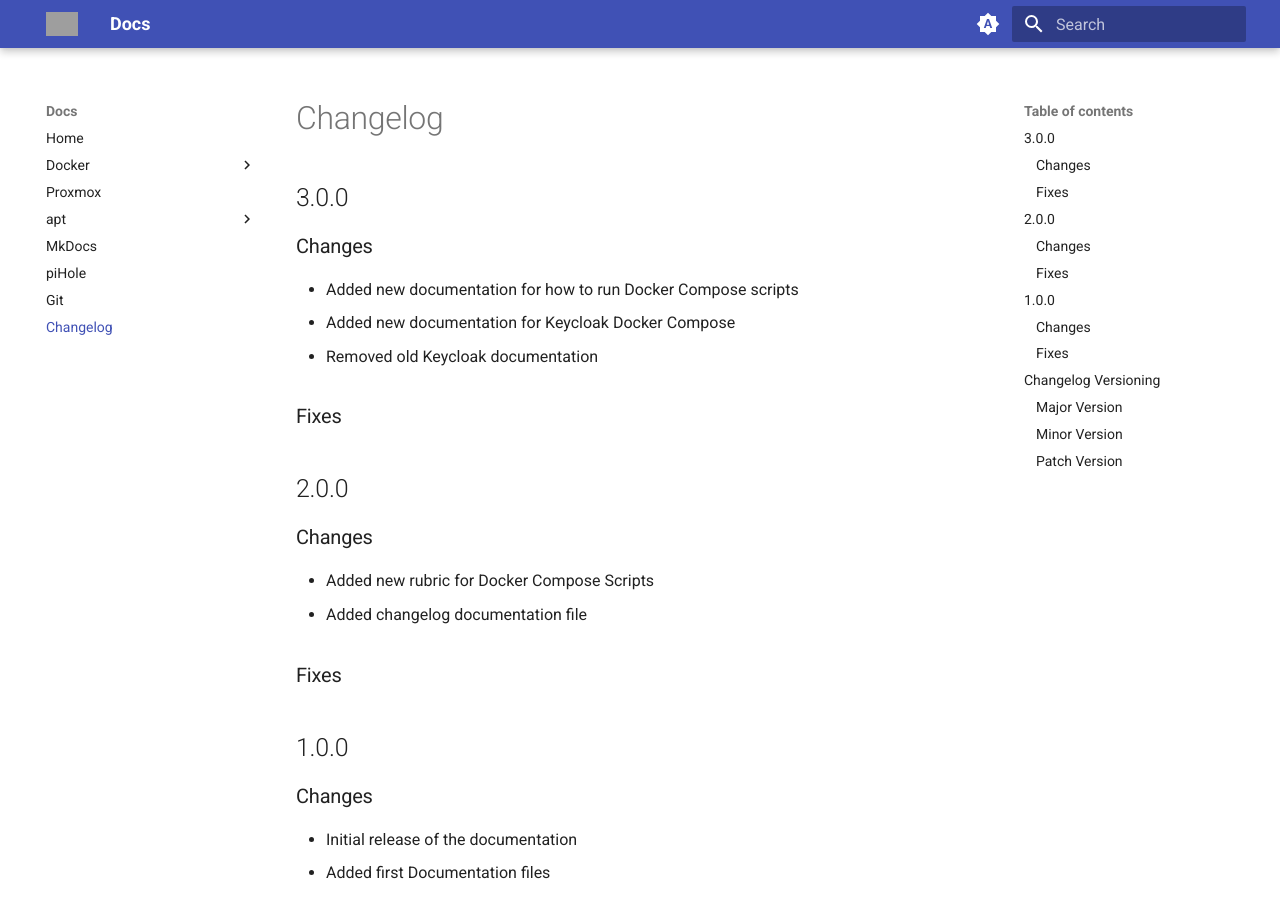
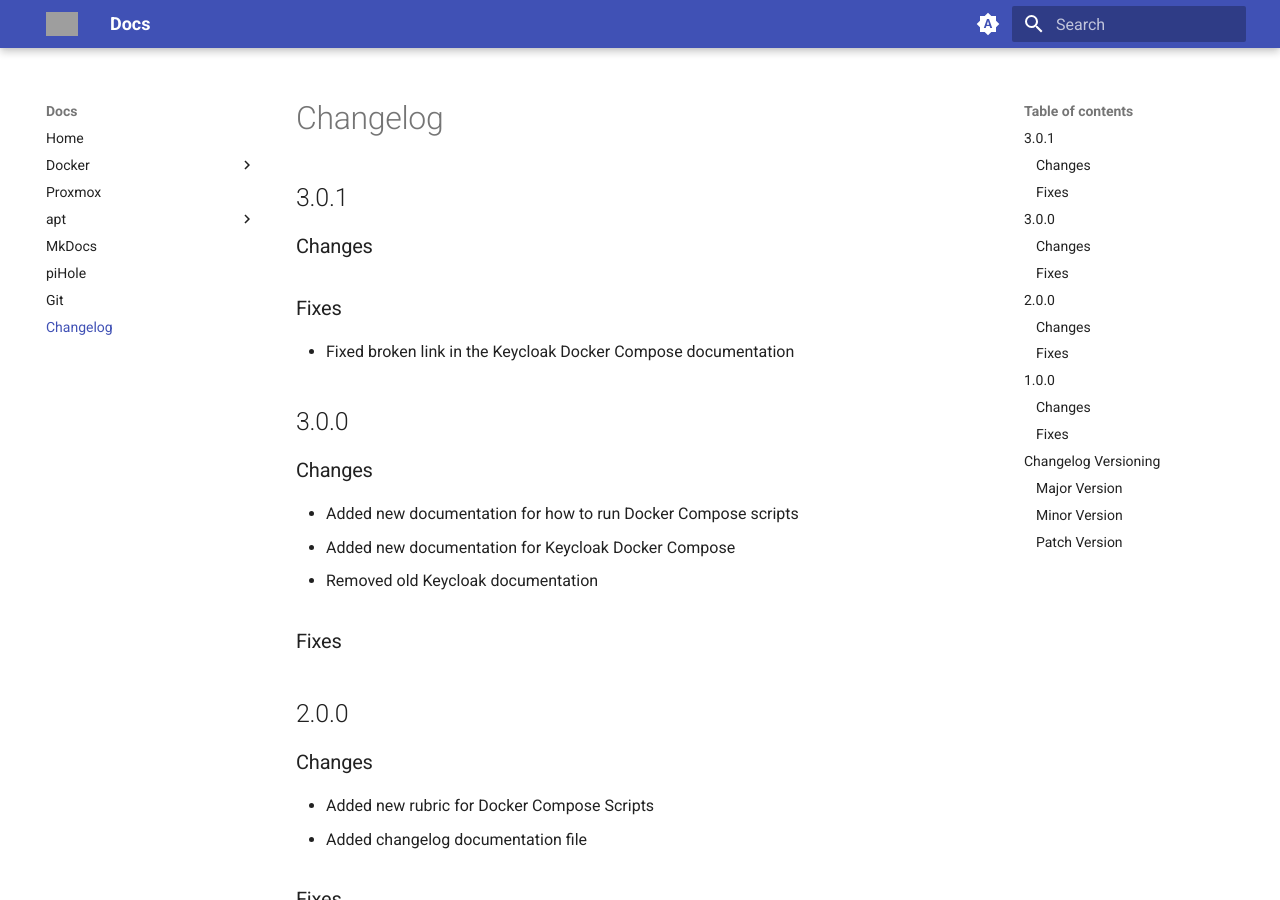
Before and after one commit to wimwenigerkind/mkdocs-wim-wenigerkind, an MkDocs documentation site: the page built from docs/docs/changelog.md, in a window 1280 px wide and 900 px high. Built offline with MkDocs 1.6.1 and Material for MkDocs 9.7.7, drawn with Linux system fonts in a browser that asks for light colours; grey boxes are pictures that could not be loaded.

Commit message:
Fixed broken link and updated changelog

```diff
--- a/docs/docs/changelog.md
+++ b/docs/docs/changelog.md
@@ -1,4 +1,12 @@
 # Changelog
+
+## 3.0.1
+
+### Changes
+
+### Fixes
+
+- Fixed broken link in the Keycloak Docker Compose documentation
 
 ## 3.0.0
 
```
Also changed, not shown: docs/docs/docker/keycloak.md (+1 -1 lines).
